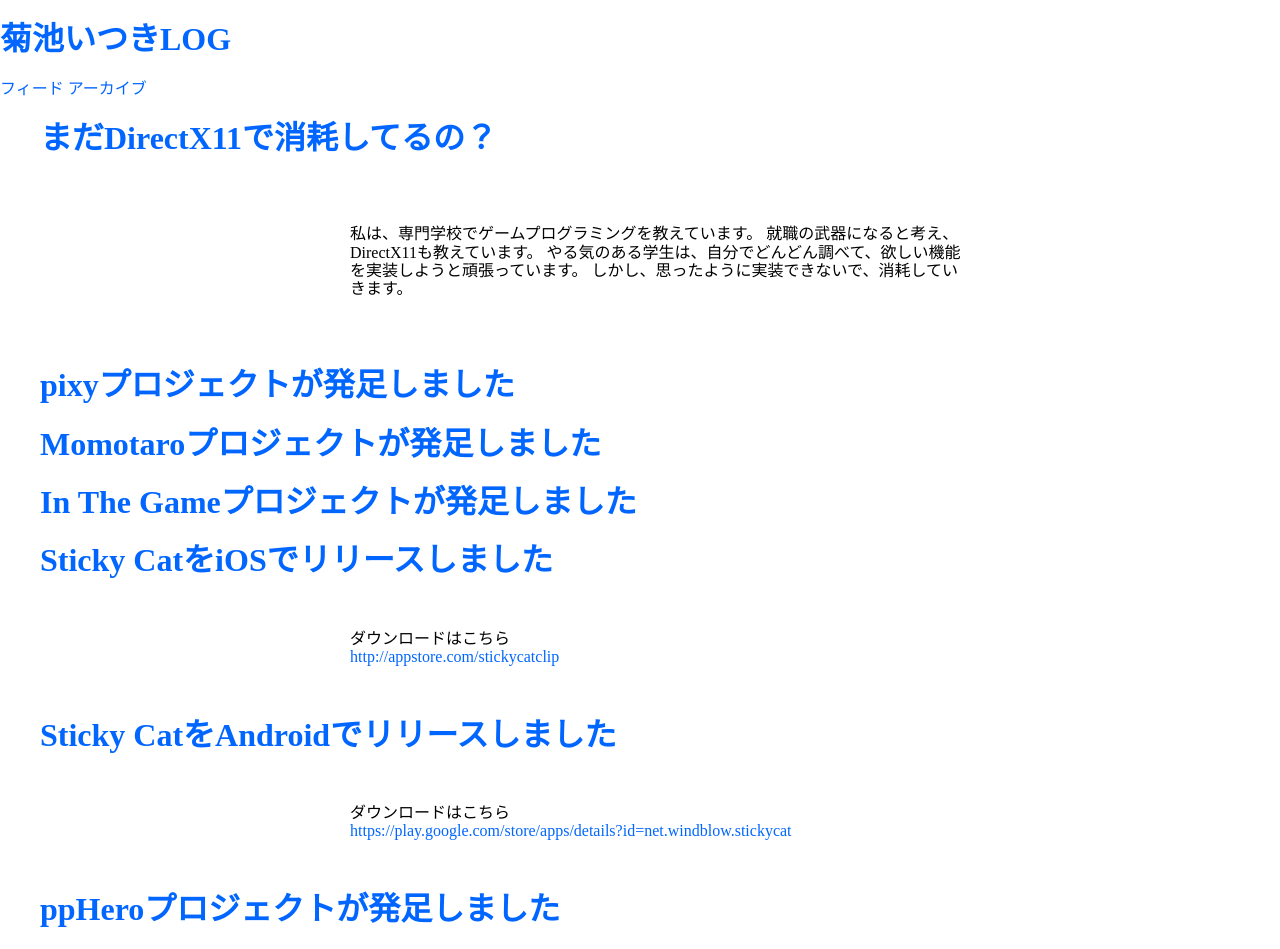
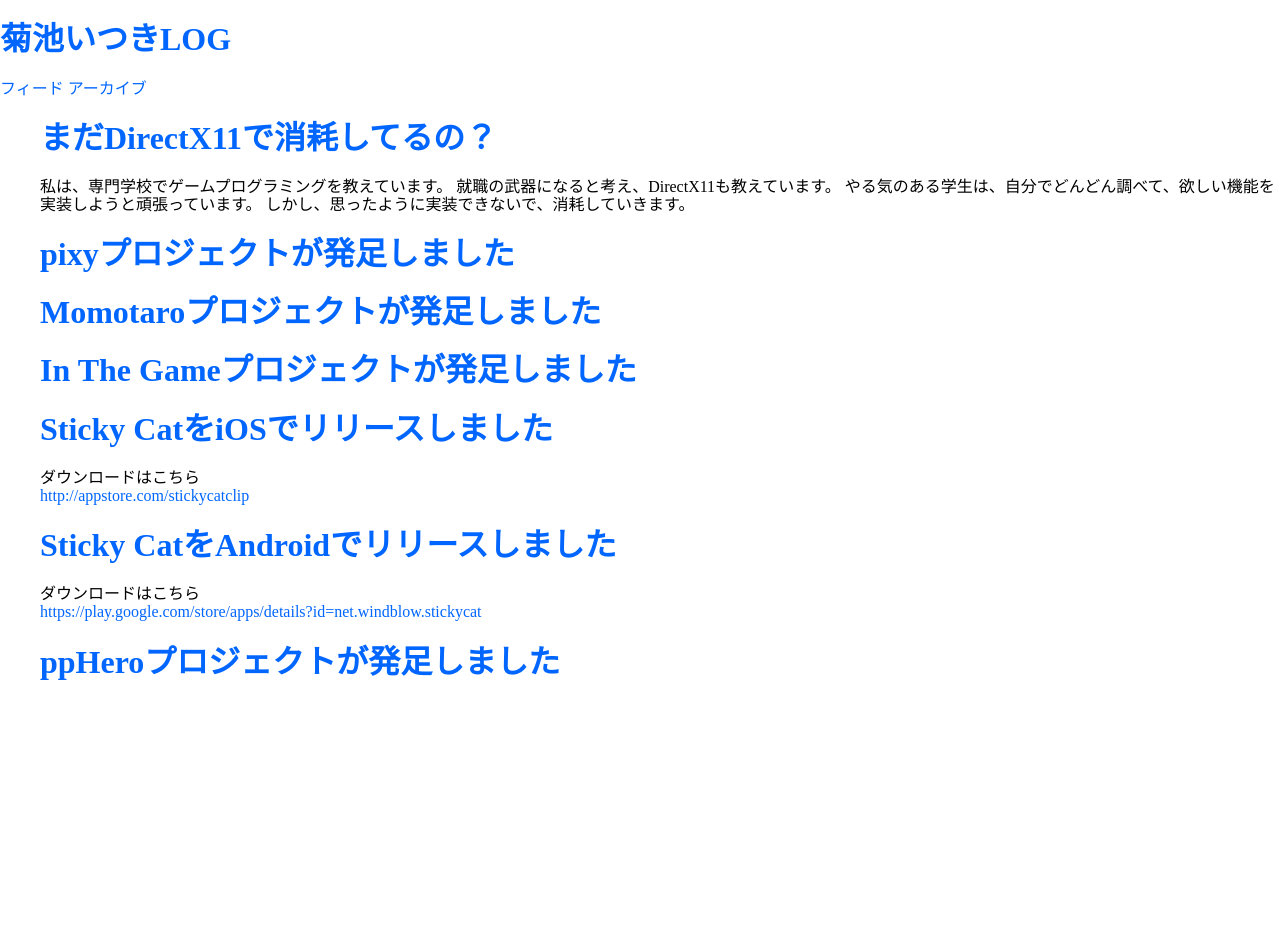
Before and after one commit to itukikikuti/windblow.net, a Jekyll site: the page built from index.html, in a window 1280 px wide. Built offline with Jekyll 4.4.1, drawn with Linux system fonts in a browser that asks for light colours; some web fonts are replaced; after the commit the page ends 900 px from its top, so only the background shows below that.

Commit message:
Update style.scss

```diff
--- a/css/style.scss
+++ b/css/style.scss
@@ -7,8 +7,7 @@ $color: #0066FF;
 }
 p {
     font-weight: 400;
-    font-size: 32px;
-    transform: scale(0.5);
+    transform: rotate(0.01deg);
 }
 a {
     color: $color;
```
